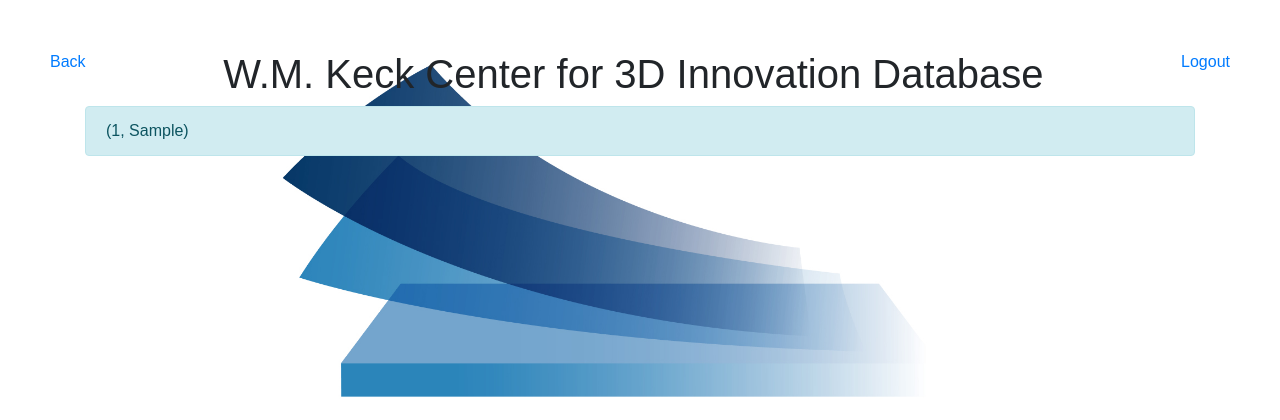
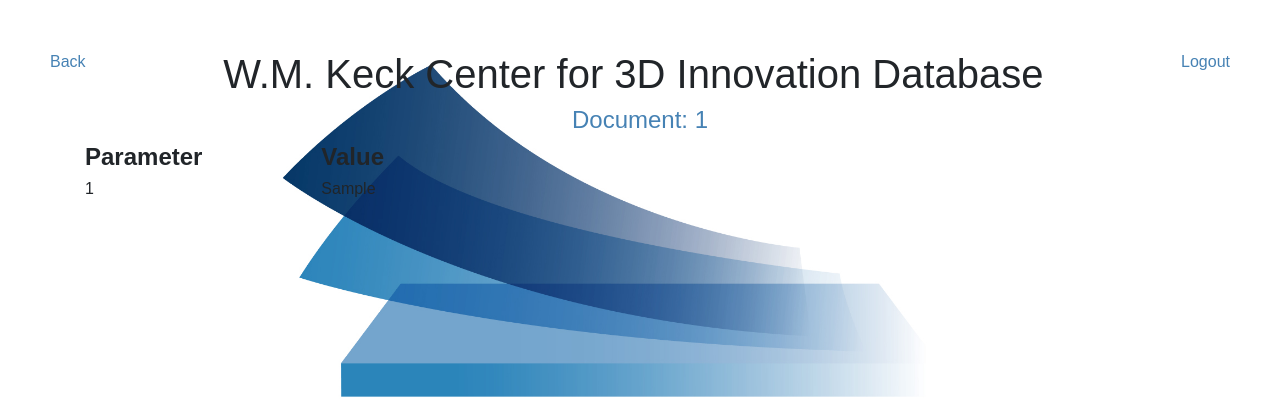
Before and after one commit to andresllh/keckdatabase, a Flask app: template templates/document.html in a window 1280 px wide. Shown: the top 420 px of the page. Run offline with Flask 2, Linux system fonts and the light colour scheme; a user stored in the database is signed in; tables that the repository leaves empty hold one stand-in row (values such as "Sample post"); the template is opened without the code that fills it: most values are stand-ins (such as "Sample title", 1, 10 or a date in 2020); some libraries are stand-ins or nearby versions.

Commit message:
Reformatted the way docuements are displayed

```diff
--- a/app.py
+++ b/app.py
@@ -60,6 +60,15 @@
     post_processing = SelectField('Post-Processing:', choices=post_opts_tuple)
     testing = SelectField('Testing:', choices=test_opts_tuple)
     search = StringField('')
+
+
+def reformat(item):
+    temp = item.replace("_", " ")
+    temp = temp.split(" ")
+    result = ""
+    for word in temp:
+        result += word[0].upper() + word[1::] + " "
+    return result
 
 
 def run_query(search):
@@ -147,14 +156,14 @@
                 }
             }
     results = es.search(index='database', body=search)
-    # print(doc_id, results)
+    items = []
     display_results = []
     for hit in results['hits']['hits']:
         for item in hit['_source']:
-            display_results.append(item + ": " + hit['_source'][item] + '\n')
-            # print(item + ": " + hit['_source'][item] + '\n')
+            display_results.append(hit['_source'][item] + '\n')
+            items.append(reformat(item))
 
-    return render_template('/document.html', results=display_results)
+    return render_template('/document.html', results=zip(items, display_results), doc_id=doc_id)
 
 @app.route('/results')
 def search_results(search):
--- a/templates/document.html
+++ b/templates/document.html
@@ -1,24 +1,42 @@
 <link rel="stylesheet" href="https://stackpath.bootstrapcdn.com/bootstrap/4.1.3/css/bootstrap.min.css" integrity="sha384-MCw98/SFnGE8fJT3GXwEOngsV7Zt27NXFoaoApmYm81iuXoPkFOJwJ8ERdknLPMO" crossorigin="anonymous">
 <link rel="stylesheet" href="/static/style.css" type="text/css">
-<a href='/logout' style="float: right">Logout</a>
-<a href='/' style="float: left">Back</a>
+<a href='/logout' style="float: right; color:steelblue">Logout</a>
+<a href='/' style="float: left; color: steelblue">Back</a>
 <h1><center>W.M. Keck Center for 3D Innovation Database</center></h1>
 {% block body %}
 {% if session['logged_in'] %}
 <html>
-
+<body>
 <div class="container">
 <div>
     {% if results %}
-            {% for doc_result in results %}
-                <div class="alert alert-info"> {{ doc_result }}</div>
+    <strong style="text-align: center"><h4 style="color: steelblue">Document: {{ doc_id }}</h4></strong>
+    <table width="40%" cellspacing="0" cellpadding="0">
+            <colgroup>
+              <col width="20%">
+              <col width="20%">
+            </colgroup>
+            <tr>
+                <td><h4><strong>Parameter</strong></h4></td>
+                <td><h4><strong>Value</strong></h4></td>
+            </tr>
+            {% for doc_item, doc_result in results %}
+            <tr>
+                <td>
+                    <p>{{ doc_item }}</p>
+                </td>
+                <td>
+                    <p>{{ doc_result }}</p>
+                </td>
+            </tr>
             {% endfor %}
+    </table>
         {% else %}
-            <div class="alert alert-info">No Results</div>
+            <div class="alert alert-info">An error occurred. The document could not be displayed.</div>
         {% endif %}
 </div>
 </div>
-
+</body>
 </html>
 {% else %}
 <p>You don't have access to this page! Go Back.</p>
```
